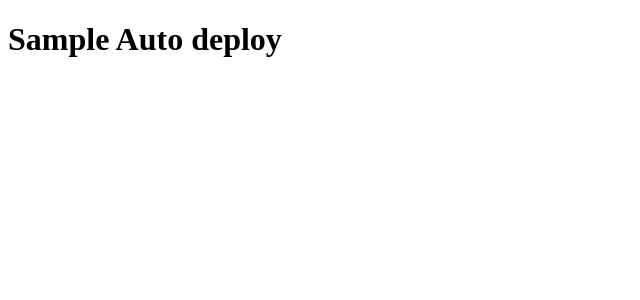
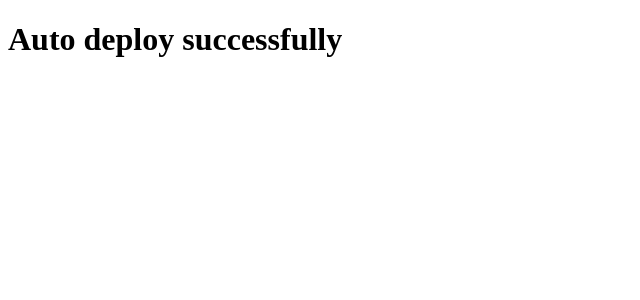
Before and after one commit to almar26/nuxt3-app, a Nuxt app: page / in a window 1280 px wide. Shown: the top 300 px of the page, without its empty margins (0-640 px from the left). Built offline with nearby package versions, Linux system fonts and the light colour scheme.

Commit message:
check auto-deploy 9

```diff
--- a/pages/index.vue
+++ b/pages/index.vue
@@ -1,6 +1,6 @@
 <template>
   <div>
-    <h1>Sample Auto deploy</h1>
+    <h1>Auto deploy successfully</h1>
   </div>
 </template>
 
```
